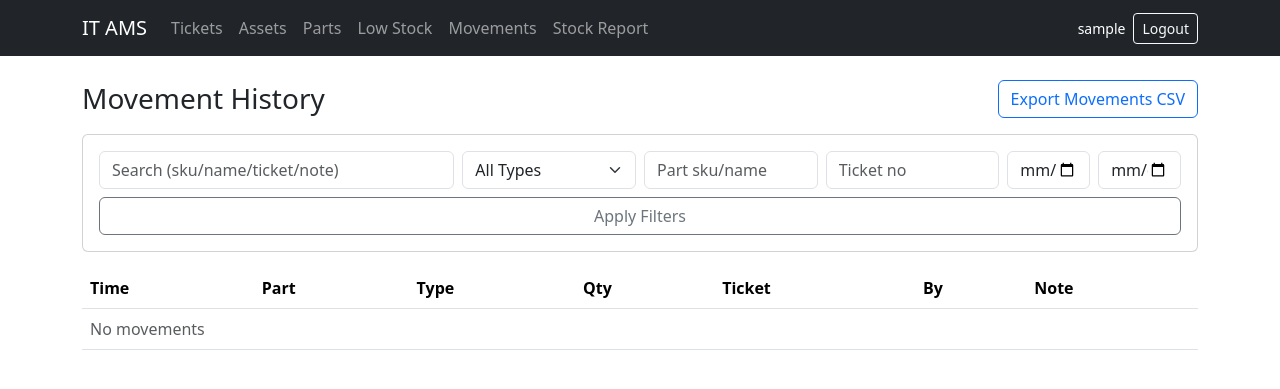
After one commit to pathipat11/IT-Asset-Maintenance, a Django app: page /movements/ in a window 1280 px wide. The commit adds this page. Shown: the top 389 px of the page. Run offline with Django 5.2, Linux system fonts and the light colour scheme; the visitor is signed in with stand-in values (Sample User, id 1); data that the repository does not hold is empty.

Commit message:
Update feature: separate path nav, edit low stock

```diff
--- a/config/settings.py
+++ b/config/settings.py
@@ -70,6 +70,7 @@ TEMPLATES = [
                 'django.template.context_processors.request',
                 'django.contrib.auth.context_processors.auth',
                 'django.contrib.messages.context_processors.messages',
+                "core.context_processors.nav_permissions",
             ],
         },
     },
--- /dev/null
+++ b/core/context_processors.py
@@ -0,0 +1,12 @@
+from .permissions import is_it, is_manager
+
+def nav_permissions(request):
+    user = request.user
+    can_admin_area = False
+    if user.is_authenticated:
+        can_admin_area = user.is_superuser or is_it(user) or is_manager(user)
+
+    return {
+        "can_admin_area": can_admin_area,  # IT/Manager/Admin
+        "is_authenticated": user.is_authenticated,
+    }
--- a/core/stock_views.py
+++ b/core/stock_views.py
@@ -1,13 +1,15 @@
 from django.contrib import messages
 from django.contrib.auth.mixins import LoginRequiredMixin
-from django.db.models import Q
+from django.db.models import F, Q
 from django.shortcuts import redirect
 from django.utils import timezone
+from decimal import Decimal
 from django.urls import reverse_lazy
-from django.views.generic import ListView, DetailView, CreateView, UpdateView, DeleteView
+from django.views.generic import ListView, DetailView, CreateView, UpdateView, DeleteView, TemplateView
 
 from .froms import PartForm, StockMovementForm
 from .models import Part, PartStockMovement, AuditLog
+from .querysets import parts_with_balance_qs
 from .permissions import GroupRequiredMixin, is_it, is_manager
 
 
@@ -19,7 +21,7 @@ class PartListView(LoginRequiredMixin, GroupRequiredMixin, ListView):
     paginate_by = 10
 
     def get_queryset(self):
-        qs = super().get_queryset().select_related("vendor").order_by("sku")
+        qs = parts_with_balance_qs(Part).order_by("sku")
         q = self.request.GET.get("q", "").strip()
         if q:
             qs = qs.filter(Q(sku__icontains=q) | Q(name__icontains=q))
@@ -122,13 +124,81 @@ class PartDeleteView(LoginRequiredMixin, GroupRequiredMixin, DeleteView):
 
 class LowStockListView(LoginRequiredMixin, GroupRequiredMixin, ListView):
     required_groups = ["ADMIN", "IT", "MANAGER"]
-    model = Part
     template_name = "core/low_stock.html"
     context_object_name = "parts"
     paginate_by = 20
 
     def get_queryset(self):
-        # ดึงทั้งหมดแล้วคัดใน python (MVP ง่ายสุด)
-        parts = Part.objects.select_related("vendor").order_by("sku")
-        low = [p for p in parts if p.stock_balance() <= p.low_stock_threshold]
-        return low
+        qs = parts_with_balance_qs(Part).order_by("sku")
+        # balance <= threshold
+        return qs.filter(balance__lte=F("low_stock_threshold"))
+
+class MovementHistoryView(LoginRequiredMixin, GroupRequiredMixin, ListView):
+    required_groups = ["ADMIN", "IT", "MANAGER"]
+    model = PartStockMovement
+    template_name = "core/movement_history.html"
+    context_object_name = "movements"
+    paginate_by = 25
+
+    def get_queryset(self):
+        qs = (
+            PartStockMovement.objects
+            .select_related("part", "ref_ticket", "created_by")
+            .order_by("-created_at")
+        )
+
+        q = self.request.GET.get("q", "").strip()
+        mtype = self.request.GET.get("type", "").strip()     # IN/OUT
+        part = self.request.GET.get("part", "").strip()      # sku contains
+        ticket = self.request.GET.get("ticket", "").strip()  # ticket_no contains
+        date_from = self.request.GET.get("from", "").strip() # YYYY-MM-DD
+        date_to = self.request.GET.get("to", "").strip()     # YYYY-MM-DD
+
+        if q:
+            qs = qs.filter(
+                Q(part__sku__icontains=q) |
+                Q(part__name__icontains=q) |
+                Q(note__icontains=q) |
+                Q(ref_ticket__ticket_no__icontains=q)
+            )
+        if mtype in ["IN", "OUT"]:
+            qs = qs.filter(movement_type=mtype)
+        if part:
+            qs = qs.filter(Q(part__sku__icontains=part) | Q(part__name__icontains=part))
+        if ticket:
+            qs = qs.filter(ref_ticket__ticket_no__icontains=ticket)
+        if date_from:
+            qs = qs.filter(created_at__date__gte=date_from)
+        if date_to:
+            qs = qs.filter(created_at__date__lte=date_to)
+
+        return qs
+
+class StockReportView(LoginRequiredMixin, GroupRequiredMixin, TemplateView):
+    required_groups = ["ADMIN", "IT", "MANAGER"]
+    template_name = "core/stock_report.html"
+
+    def get_context_data(self, **kwargs):
+        ctx = super().get_context_data(**kwargs)
+
+        parts = parts_with_balance_qs(Part).order_by("sku")
+
+        total_value = Decimal("0")
+        low_count = 0
+        items = []
+
+        for p in parts:
+            # p.balance มาจาก DB
+            value = Decimal(p.balance) * p.unit_cost
+            total_value += value
+            if p.balance <= p.low_stock_threshold:
+                low_count += 1
+            items.append((p, value))
+
+        items.sort(key=lambda x: x[1], reverse=True)
+
+        ctx["total_parts"] = parts.count()
+        ctx["low_count"] = low_count
+        ctx["total_value"] = total_value
+        ctx["top_value_parts"] = items[:10]
+        return ctx
--- a/core/templates/core/base.html
+++ b/core/templates/core/base.html
@@ -12,13 +12,19 @@
 <body>
     <nav class="navbar navbar-expand-lg navbar-dark bg-dark">
         <div class="container">
-            <a class="navbar-brand" href="{% url 'core:dashboard' %}">IT AMS</a>
+            <a class="navbar-brand" href="{% url 'core:home' %}">IT AMS</a>
             <div class="navbar-nav">
+                <a class="nav-link" href="{% url 'core:ticket_list' %}">Tickets</a>
+
+                {% if can_admin_area %}
                 <a class="nav-link" href="{% url 'core:asset_list' %}">Assets</a>
-                <a class="nav-link" href="{% url 'core:ticket_list' %}">Tickets</a>
                 <a class="nav-link" href="{% url 'core:part_list' %}">Parts</a>
                 <a class="nav-link" href="{% url 'core:low_stock' %}">Low Stock</a>
+                <a class="nav-link" href="{% url 'core:movement_history' %}">Movements</a>
+                <a class="nav-link" href="{% url 'core:stock_report' %}">Stock Report</a>
+                {% endif %}
             </div>
+
             <div class="ms-auto d-flex align-items-center gap-2 text-white">
                 {% if user.is_authenticated %}
                 <span class="small">{{ user.username }}</span>
--- a/core/templates/core/low_stock.html
+++ b/core/templates/core/low_stock.html
@@ -27,7 +27,7 @@
             <td><a href="{% url 'core:part_detail' p.id %}">{{ p.sku }}</a></td>
             <td>{{ p.name }}</td>
             <td>{{ p.vendor|default:"-" }}</td>
-            <td><span class="badge bg-warning text-dark">{{ p.stock_balance }}</span></td>
+            <td><span class="badge bg-warning text-dark">{{ p.balance }}</span></td>
             <td>{{ p.low_stock_threshold }}</td>
             <td class="text-end">
                 <a class="btn btn-sm btn-outline-primary" href="{% url 'core:part_update' p.id %}">Edit</a>
--- /dev/null
+++ b/core/templates/core/movement_history.html
@@ -0,0 +1,75 @@
+{% extends "core/base.html" %}
+{% block title %}Movements{% endblock %}
+{% block content %}
+<div class="d-flex justify-content-between align-items-center mb-3">
+    <h3 class="m-0">Movement History</h3>
+    <div class="d-flex gap-2">
+        <a class="btn btn-outline-primary" href="{% url 'core:export_movements_csv' %}">Export Movements CSV</a>
+    </div>
+</div>
+
+<form class="card card-body mb-3">
+    <div class="row g-2">
+        <div class="col-md-4">
+            <input class="form-control" name="q" placeholder="Search (sku/name/ticket/note)"
+                value="{{ request.GET.q }}">
+        </div>
+        <div class="col-md-2">
+            <select class="form-select" name="type">
+                <option value="">All Types</option>
+                <option value="IN" {% if request.GET.type == "IN" %}selected{% endif %}>IN</option>
+                <option value="OUT" {% if request.GET.type == "OUT" %}selected{% endif %}>OUT</option>
+            </select>
+        </div>
+        <div class="col-md-2">
+            <input class="form-control" name="part" placeholder="Part sku/name" value="{{ request.GET.part }}">
+        </div>
+        <div class="col-md-2">
+            <input class="form-control" name="ticket" placeholder="Ticket no" value="{{ request.GET.ticket }}">
+        </div>
+        <div class="col-md-1">
+            <input class="form-control" type="date" name="from" value="{{ request.GET.from }}">
+        </div>
+        <div class="col-md-1">
+            <input class="form-control" type="date" name="to" value="{{ request.GET.to }}">
+        </div>
+        <div class="col-12 d-grid">
+            <button class="btn btn-outline-secondary">Apply Filters</button>
+        </div>
+    </div>
+</form>
+
+<table class="table table-hover align-middle">
+    <thead>
+        <tr>
+            <th>Time</th>
+            <th>Part</th>
+            <th>Type</th>
+            <th>Qty</th>
+            <th>Ticket</th>
+            <th>By</th>
+            <th>Note</th>
+        </tr>
+    </thead>
+    <tbody>
+        {% for m in movements %}
+        <tr>
+            <td>{{ m.created_at|date:"Y-m-d H:i" }}</td>
+            <td><a href="{% url 'core:part_detail' m.part.id %}">{{ m.part.sku }}</a></td>
+            <td>{{ m.movement_type }}</td>
+            <td>{{ m.qty }}</td>
+            <td>{% if m.ref_ticket %}<a href="{% url 'core:ticket_detail' m.ref_ticket.id %}">{{ m.ref_ticket.ticket_no
+                    }}</a>{% else %}-{% endif %}</td>
+            <td>{{ m.created_by|default:"-" }}</td>
+            <td>{{ m.note|default:"" }}</td>
+        </tr>
+        {% empty %}
+        <tr>
+            <td colspan="7" class="text-muted">No movements</td>
+        </tr>
+        {% endfor %}
+    </tbody>
+</table>
+
+{% include "core/partials/pagination.html" %}
+{% endblock %}
--- a/core/urls.py
+++ b/core/urls.py
@@ -6,7 +6,8 @@ from .exports import export_assets_csv, export_tickets_csv, export_parts_csv, ex
 app_name = "core"
 
 urlpatterns = [
-    path("", views.DashboardView.as_view(), name="dashboard"),
+    path("", views.HomeRedirectView.as_view(), name="home"),
+    path("dashboard/", views.DashboardView.as_view(), name="dashboard"),
 
     # Asset
     path("assets/", views.AssetListView.as_view(), name="asset_list"),
@@ -41,4 +42,8 @@ urlpatterns += [
     path("parts/<int:pk>/edit/", stock_views.PartUpdateView.as_view(), name="part_update"),
     path("parts/<int:pk>/delete/", stock_views.PartDeleteView.as_view(), name="part_delete"),
     path("parts/low-stock/", stock_views.LowStockListView.as_view(), name="low_stock"),
+
+    path("movements/", stock_views.MovementHistoryView.as_view(), name="movement_history"),
+
+    path("reports/stock/", stock_views.StockReportView.as_view(), name="stock_report"),
 ]
```
Also changed, not shown: core/querysets.py (added, +34 -0 lines), core/templates/core/part_list.html (+6 -3 lines), core/templates/core/stock_report.html (added, +64 -0 lines), core/views.py (+40 -19 lines).
